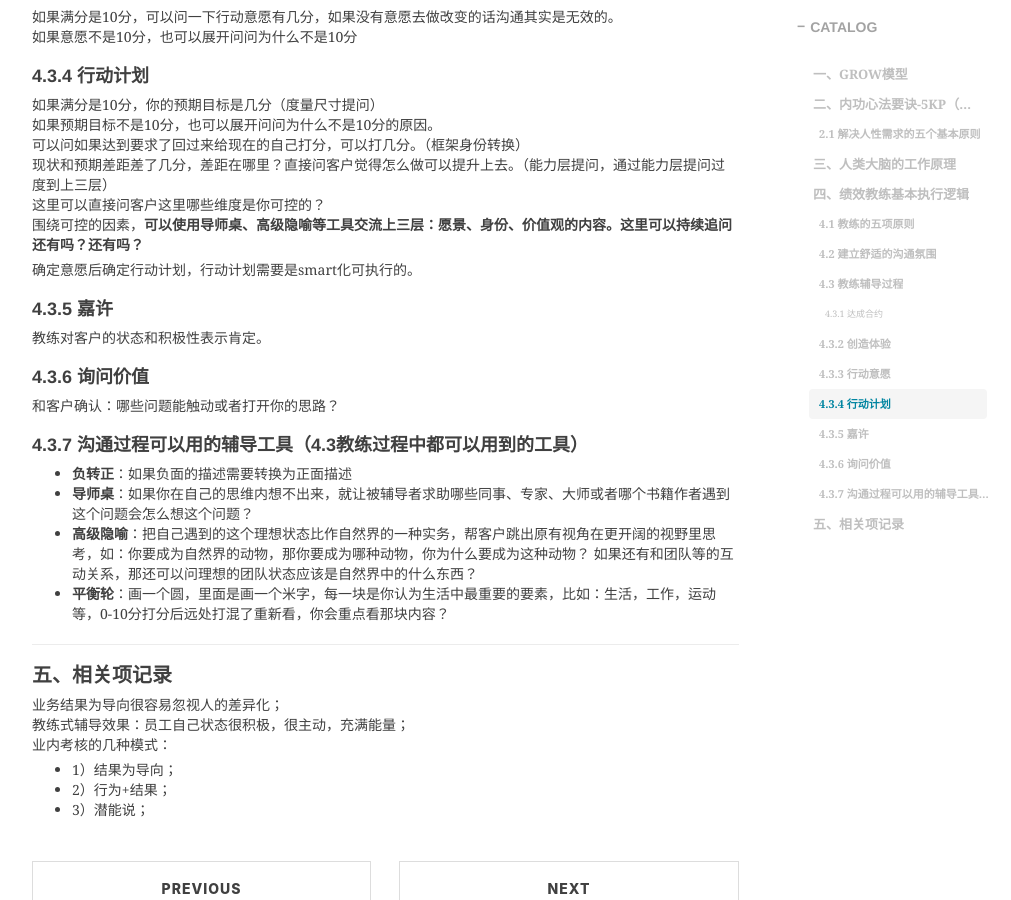
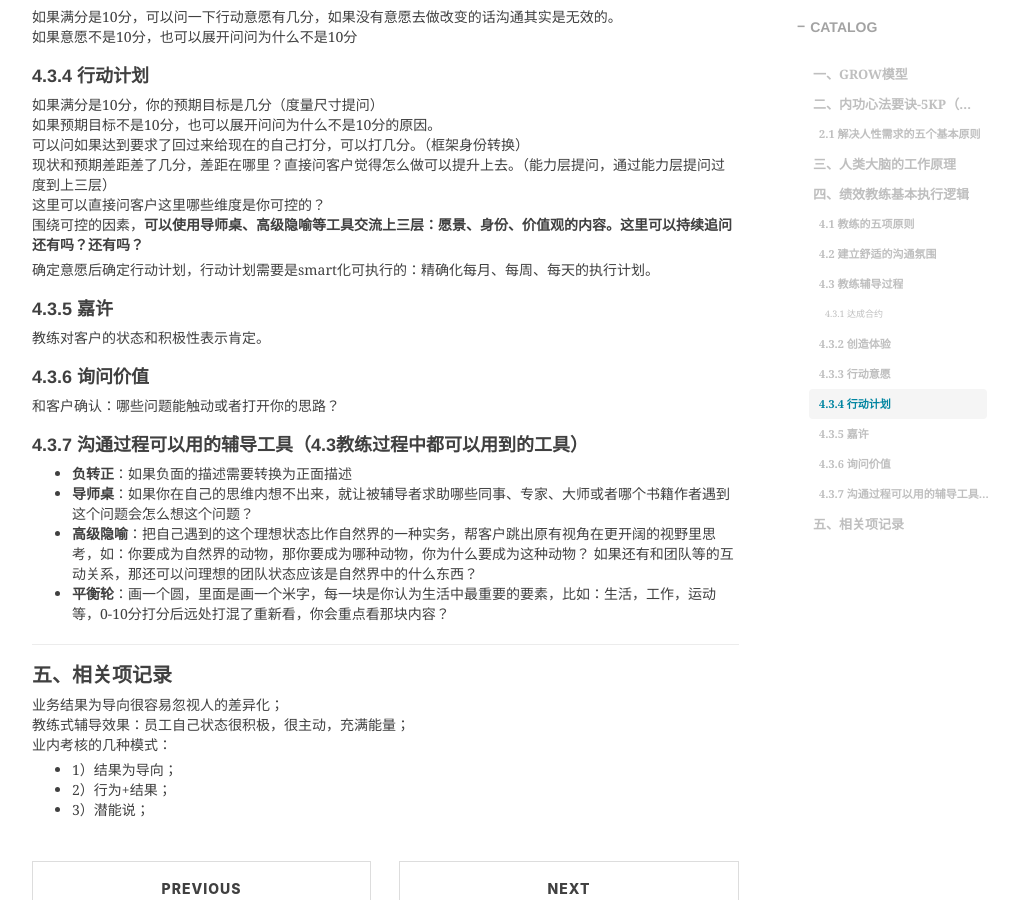
Before and after one commit to shihai1991/shihai1991.github.io, a Jekyll site: the page built from _posts/2022-08-21-教练式辅导.md, in a window 1280 px wide and 900 px high, scrolled down 2136 px. Shown: the whole window, without its empty margins (233-1244 px from the left). Built offline with Jekyll 4.4.1, drawn with Linux system fonts in a browser that asks for light colours; nearby versions of some CDN libraries; comment, search, counter and statistics services are not loaded.

Commit message:
Update 2022-08-21-教练式辅导.md

```diff
--- a/_posts/2022-08-21-教练式辅导.md
+++ b/_posts/2022-08-21-教练式辅导.md
@@ -83,7 +83,7 @@ A：迟到 B1：你为什么迟到了？vs B2：是什么原因导致你迟到
 这里可以直接问客户这里哪些维度是你可控的？
 围绕可控的因素，**可以使用导师桌、高级隐喻等工具交流上三层：愿景、身份、价值观的内容。这里可以持续追问还有吗？还有吗？**
 
-确定意愿后确定行动计划，行动计划需要是smart化可执行的。
+确定意愿后确定行动计划，行动计划需要是smart化可执行的：精确化每月、每周、每天的执行计划。
 
 ### 4.3.5 嘉许
 教练对客户的状态和积极性表示肯定。
```
